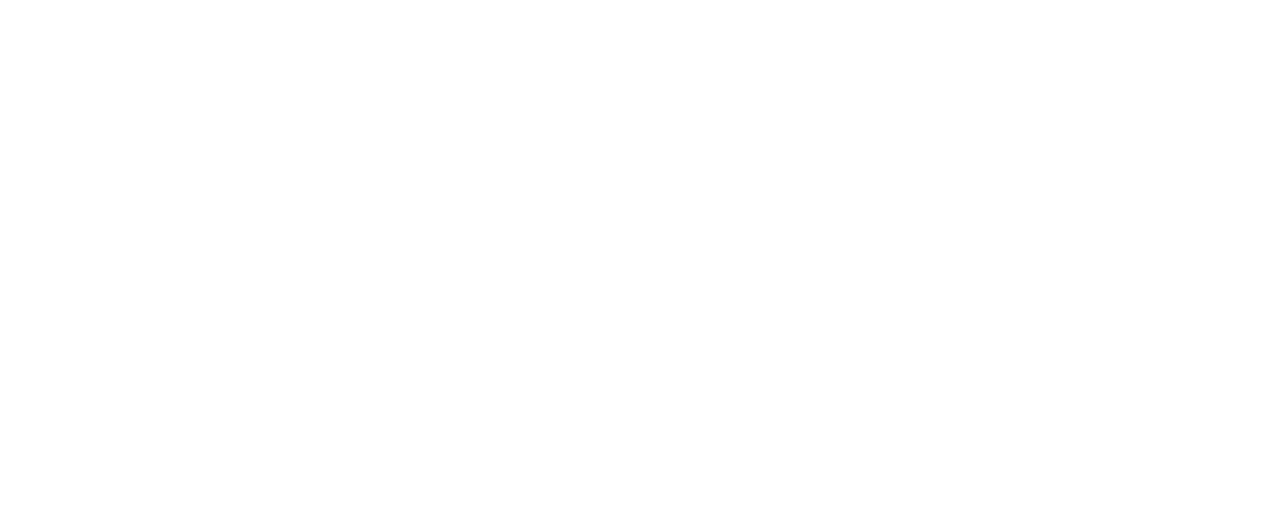
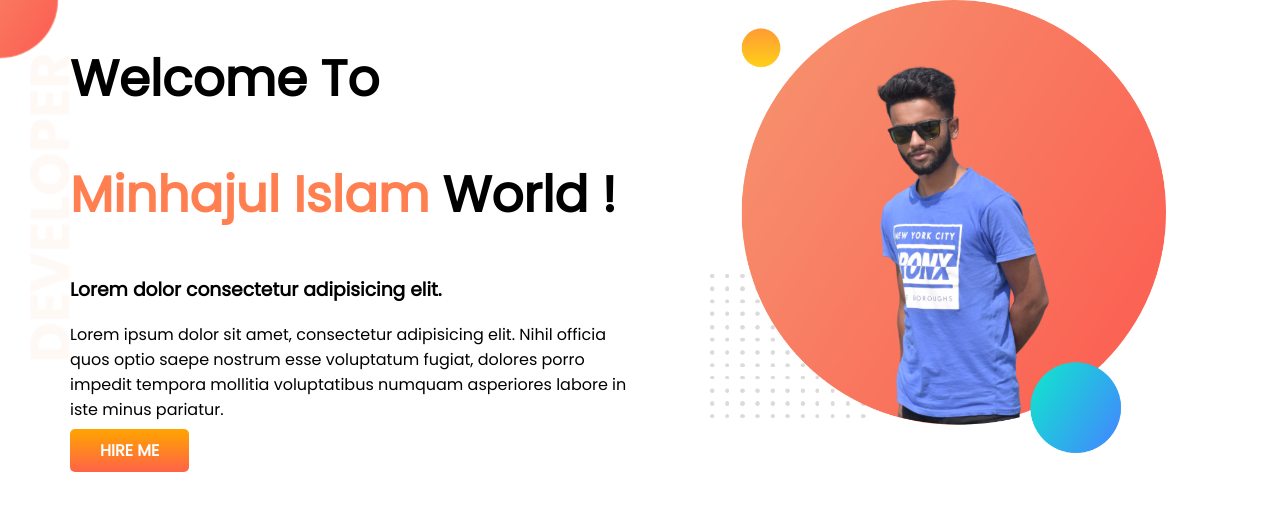
Before and after one commit to minhaj115/developer-portfolio, a plain HTML site: page index.html in a window 1280 px wide. Drawn offline with Linux system fonts and the light colour scheme.

Commit message:
finish top banner

```diff
--- a/index.html
+++ b/index.html
@@ -1,12 +1,34 @@
 <!DOCTYPE html>
 <html lang="en">
+
 <head>
      <meta charset="UTF-8">
      <meta http-equiv="X-UA-Compatible" content="IE=edge">
      <meta name="viewport" content="width=device-width, initial-scale=1.0">
+     <link rel="preconnect" href="https://fonts.googleapis.com">
+     <link rel="preconnect" href="https://fonts.gstatic.com" crossorigin>
+     <link href="https://fonts.googleapis.com/css2?family=Poppins&display=swap" rel="stylesheet">
      <title>Developer Portfolio</title>
+     <link rel="stylesheet" href="style.css">
 </head>
+
 <body>
+     <section class="top-banner">
+          <div class="first-sec">
+               <h1>Welcome To</h1>
+               <h1> <span class="name-color">Minhajul Islam</span> World !</h1>
+               <h3>Lorem dolor consectetur adipisicing elit.</h3>
+               <p>Lorem ipsum dolor sit amet, consectetur adipisicing elit. Nihil officia quos optio saepe nostrum esse
+                    voluptatum
+                    fugiat, dolores porro impedit tempora mollitia voluptatibus numquam asperiores labore in iste minus
+                    pariatur.
+               </p>
+               <a class="btn-h" target="blank" href="https://www.youtube.com/">HIRE ME</a>
+          </div>
+          <div class="first-sec">
+               <img src="./images/my-bg (1).png" alt="">
+          </div>
+     </section>
+</body>
 
-</body>
 </html>
--- a/style.css
+++ b/style.css
@@ -0,0 +1,34 @@
+body{
+     font-family: 'Poppins', sans-serif;
+     margin: 0;
+}
+h1{
+     font-size: 50px;
+}
+.name-color{
+     color: coral;
+}
+section{
+     display: flex;
+}
+.first-sec{
+     width: 50%;
+     padding-left: 20px;
+     margin-left: 50px;
+}
+.first-sec img{
+     width: 80%;
+}
+.btn-h{
+     text-decoration: none;
+     color: white;
+     background-image: linear-gradient( orange,tomato );
+     padding: 10px 30px;
+     border-radius: 5px;
+     margin-top: 10px;
+     font-weight: 700;
+}
+.top-banner{
+     background-image: url(images/top-banner.png);
+     background-repeat: no-repeat;
+}
```
Also changed, not shown: images/dream-bg.png (added), images/exp-bg.png (added), images/my-bg (1).png (added), images/my-bg.png (added), images/my-bg2.png (added), images/my-bg22.png (added), images/top-banner.png (added).
